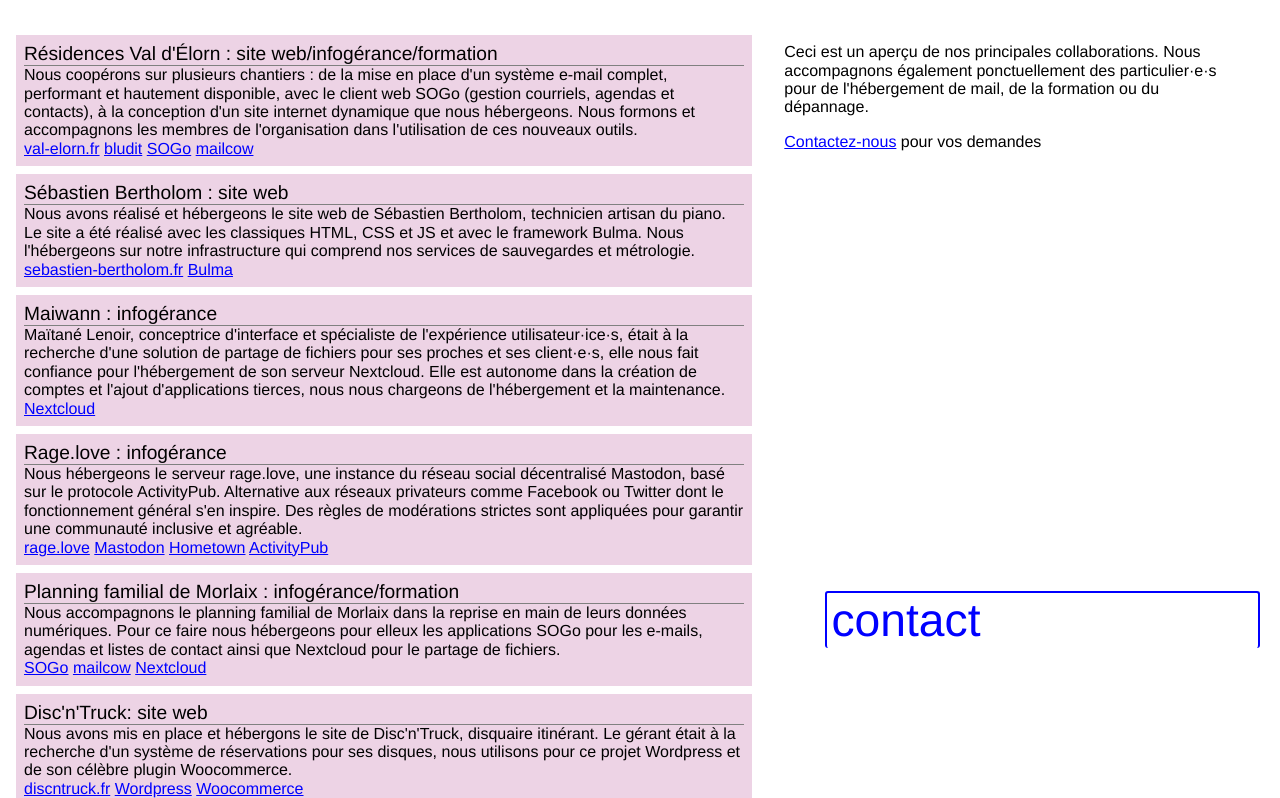
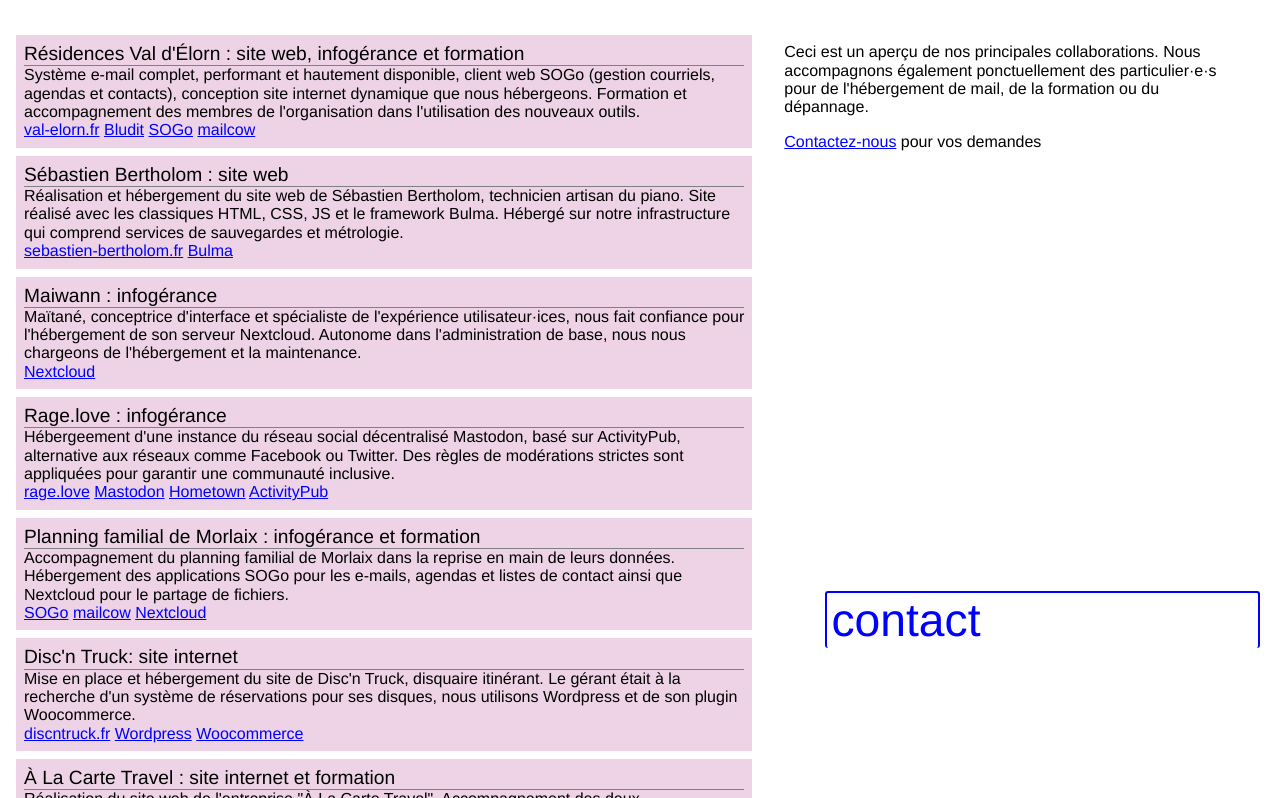
Before and after one commit to clic2000/clic2000.fr, a plain HTML site: page references-2.html in a window 1280 px wide. Shown: the part 154-952 px from the top of the page. Drawn offline with Linux system fonts and the light colour scheme.

Commit message:
update references texts

```diff
--- a/references-2.html
+++ b/references-2.html
@@ -31,11 +31,11 @@
 
 		    <!--Résidences Val Elorn-->
 		    <div class="items-ref">
-			<h2>Résidences Val d'Élorn : site web/infogérance/formation</h2>
-			<p>Nous coopérons sur plusieurs chantiers : de la mise en place d'un système e-mail complet, performant et hautement disponible, avec le client web SOGo (gestion courriels, agendas et contacts), à la conception d'un site internet dynamique que nous hébergeons. Nous formons et accompagnons les membres de l'organisation dans l'utilisation de ces nouveaux outils.</p>
+			<h2>Résidences Val d'Élorn : site web, infogérance et formation</h2>
+			<p>Système e-mail complet, performant et hautement disponible, client web SOGo (gestion courriels, agendas et contacts), conception site internet dynamique que nous hébergeons. Formation et accompagnement des membres de l'organisation dans l'utilisation des nouveaux outils.</p>
 			<div class="links-ref">
 			    <a href="https://val-elorn.fr/">val-elorn.fr</a>
-			    <a href="https://www.bludit.com/">bludit</a>
+			    <a href="https://www.bludit.com/">Bludit</a>
 			    <a href="https://www.sogo.nu/">SOGo</a>
 			    <a href="https://mailcow.email/">mailcow</a>
 			</div>
@@ -43,7 +43,7 @@
 		    <!--Sébastien Bertholom-->
 		    <div class="items-ref">
 			<h2>Sébastien Bertholom : site web</h2>
-			<p>Nous avons réalisé et hébergeons le site web de Sébastien Bertholom, technicien artisan du piano. Le site a été réalisé avec les classiques HTML, CSS et JS et avec le framework Bulma. Nous l'hébergeons sur notre infrastructure qui comprend nos services de sauvegardes et métrologie. </p>
+			<p>Réalisation et hébergement du site web de Sébastien Bertholom, technicien artisan du piano. Site réalisé avec les classiques HTML, CSS, JS et le framework Bulma. Hébergé sur notre infrastructure qui comprend services de sauvegardes et métrologie.</p>
 			<div class="links-ref">
 			    <a href="https://sebastien-bertholom.fr/">sebastien-bertholom.fr</a>
 			    <a href="https://bulma.io/">Bulma</a>
@@ -52,7 +52,7 @@
 		    <!--Maiwann-->
 		    <div class="items-ref">
 			<h2>Maiwann : infogérance</h2>
-			<p>Maïtané Lenoir, conceptrice d'interface et spécialiste de l'expérience utilisateur·ice·s, était à la recherche d'une solution de partage de fichiers pour ses proches et ses client·e·s, elle nous fait confiance pour l'hébergement de son serveur Nextcloud. Elle est autonome dans la création de comptes et l'ajout d'applications tierces, nous nous chargeons de l'hébergement et la maintenance.</p>
+			<p>Maïtané, conceptrice d'interface et spécialiste de l'expérience utilisateur·ices, nous fait confiance pour l'hébergement de son serveur Nextcloud. Autonome dans l'administration de base, nous nous chargeons de l'hébergement et la maintenance.</p>
 			<div class="links-ref">
 			    <a href="https://nextcloud.com/">Nextcloud</a>
 			</div>
@@ -60,10 +60,10 @@
 		    <!--Rage.love-->
 		    <div class="items-ref">
 			<h2>Rage.love : infogérance</h2>
-			<p>Nous hébergeons le serveur rage.love, une instance du réseau social décentralisé Mastodon,
-			basé sur le protocole ActivityPub. Alternative aux réseaux privateurs comme Facebook ou
-			Twitter dont le fonctionnement général s'en inspire. Des règles de modérations strictes sont
-			appliquées pour garantir une communauté inclusive et agréable. </p>
+			<p>Hébergeement d'une instance du réseau social décentralisé Mastodon,
+			basé sur ActivityPub, alternative aux réseaux comme Facebook ou
+			Twitter. Des règles de modérations strictes sont
+			appliquées pour garantir une communauté inclusive. </p>
 			<div class="links-ref">
 			    <a href="https://rage.love/">rage.love</a>
 			    <a href="https://github.com/tootsuite/mastodon">Mastodon</a>
@@ -73,8 +73,8 @@
 		    </div>
 		    <!--Planning familial morlaix-->
 		    <div class="items-ref">
-			<h2>Planning familial de Morlaix : infogérance/formation</h2>
-			<p>Nous accompagnons le planning familial de Morlaix dans la reprise en main de leurs données numériques. Pour ce faire nous hébergeons pour elleux les applications SOGo pour les e-mails, agendas et listes de contact ainsi que Nextcloud pour le partage de fichiers. </p>
+			<h2>Planning familial de Morlaix : infogérance et formation</h2>
+			<p>Accompagnement du planning familial de Morlaix dans la reprise en main de leurs données. Hébergement des applications SOGo pour les e-mails, agendas et listes de contact ainsi que Nextcloud pour le partage de fichiers.</p>
 			<div class="links-ref">
 			    <a href="https://www.sogo.nu/">SOGo</a>
 			    <a href="https://mailcow.email/">mailcow</a>
@@ -83,8 +83,8 @@
 		    </div>
 		    <!--Disc'n'truck-->
 		    <div class="items-ref">
-			<h2>Disc'n'Truck: site web</h2>
-			<p>Nous avons mis en place et hébergons le site de Disc'n'Truck, disquaire itinérant. Le gérant était à la recherche d'un système de réservations pour ses disques, nous utilisons pour ce projet Wordpress et de son célèbre plugin Woocommerce.</p>
+			<h2>Disc'n Truck: site internet</h2>
+			<p>Mise en place et hébergement du site de Disc'n Truck, disquaire itinérant. Le gérant était à la recherche d'un système de réservations pour ses disques, nous utilisons Wordpress et de son plugin Woocommerce.</p>
 			<div class="links-ref">
 			    <a href="http://discntruck.fr">discntruck.fr</a>
 			    <a href="https://wordpress.org/">Wordpress</a>
@@ -93,8 +93,8 @@
 		    </div>
 		    <!--À la carte travel-->
 		    <div class="items-ref">
-			<h2>À La Carte Travel : site web/formation</h2>
-			<p>Nous avons réalisé le site web de l'entreprise "À La Carte Travel". Nous avons également accompagné les deux entrepreneuses dans la mise en place d'un environnement de travail sécurisé (utilisation d'un gestionnaire de mot de passe, chiffrement des disques durs, double authentification).</p>
+			<h2>À La Carte Travel : site internet et formation</h2>
+			<p>Réalisation du site web de l'entreprise "À La Carte Travel". Accompagnement des deux entrepreneuses dans la mise en place d'un environnement de travail sécurisé (gestionnaire de mot de passe, chiffrement et double authentification).</p>
 			<div class="links-ref">
 			    <a href="http://alacartetravel.fr">alacartetravel.fr</a>
 			    <a href="https://bulma.io/">Bulma</a>
```
Also changed, not shown: references.html (+11 -17 lines).
